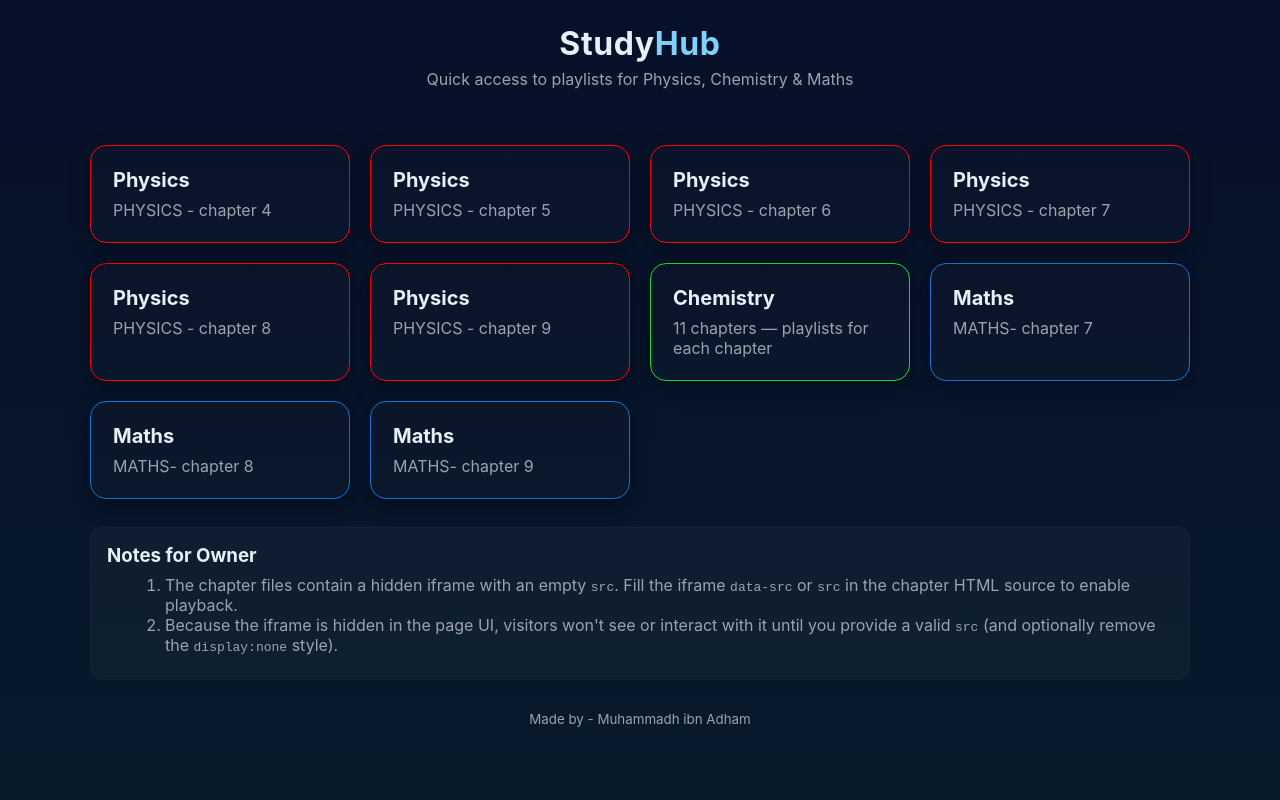
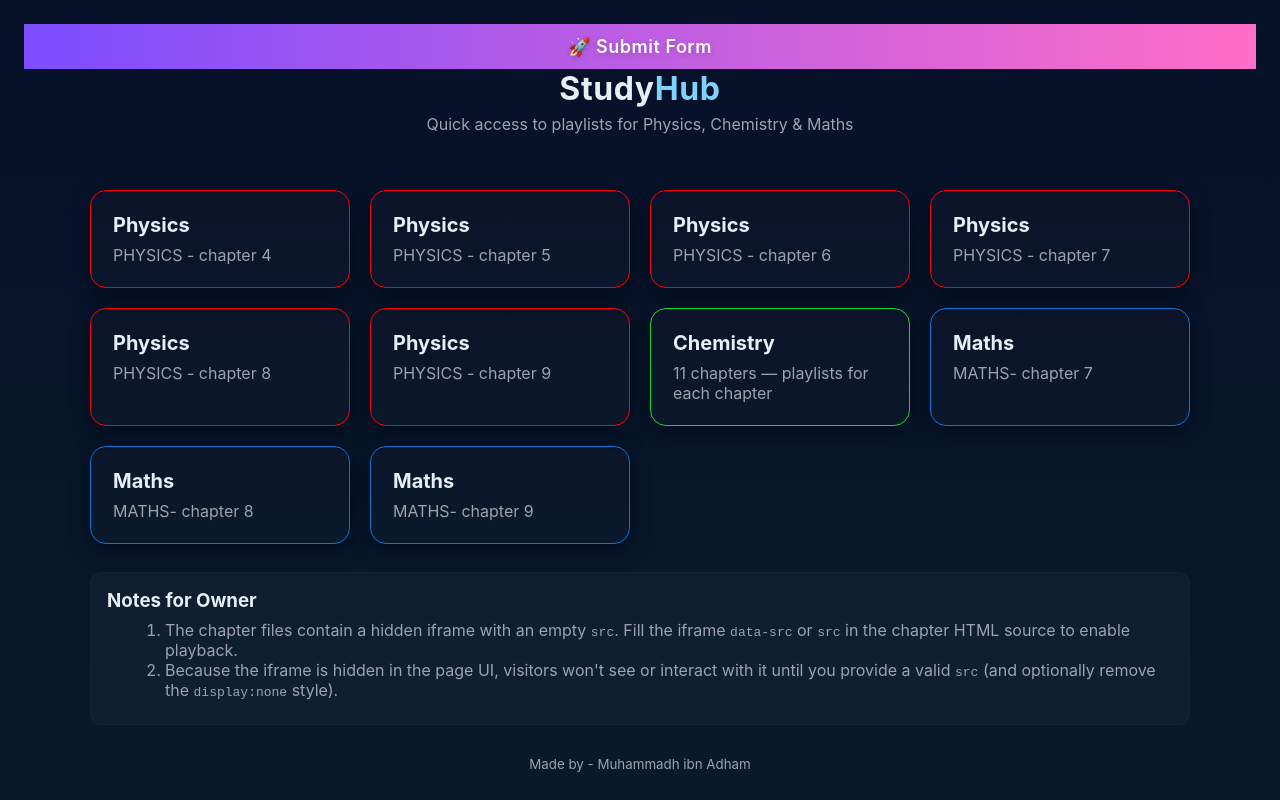
Before and after one commit to mustafaofficialmail-popz/youtube-productivity, a plain HTML site: page index.html in a window 1280 px wide. Drawn offline with Linux system fonts and the light colour scheme.

Commit message:
Update index.html

```diff
--- a/index.html
+++ b/index.html
@@ -7,6 +7,37 @@
   <link rel="stylesheet" href="css/styles.css" />
 </head>
 <body>
+  <!-- Eye-catching Submit Form Button -->
+<div class="submit-top">
+  <a href="sellerform.html">🚀 Submit Form</a>
+</div>
+
+<style>
+  .submit-top {
+    width: 100%;
+    text-align: center;
+    background: linear-gradient(90deg, #7c4dff, #ff6ec7);
+    padding: 12px 0;
+    position: sticky;
+    top: 0;
+    z-index: 9999;
+  }
+
+  .submit-top a {
+    color: white;
+    font-size: 18px;
+    font-weight: 600;
+    text-decoration: none;
+    letter-spacing: 0.5px;
+    text-shadow: 0px 2px 6px rgba(0,0,0,0.2);
+  }
+
+  .submit-top:hover {
+    background: linear-gradient(90deg, #6a39ff, #ff4fb4);
+    cursor: pointer;
+  }
+</style>
+
   <header class="site-header">
     <h1 class="logo">Study<span>Hub</span></h1>
     <p class="tagline">Quick access to playlists for Physics, Chemistry & Maths</p>
```
